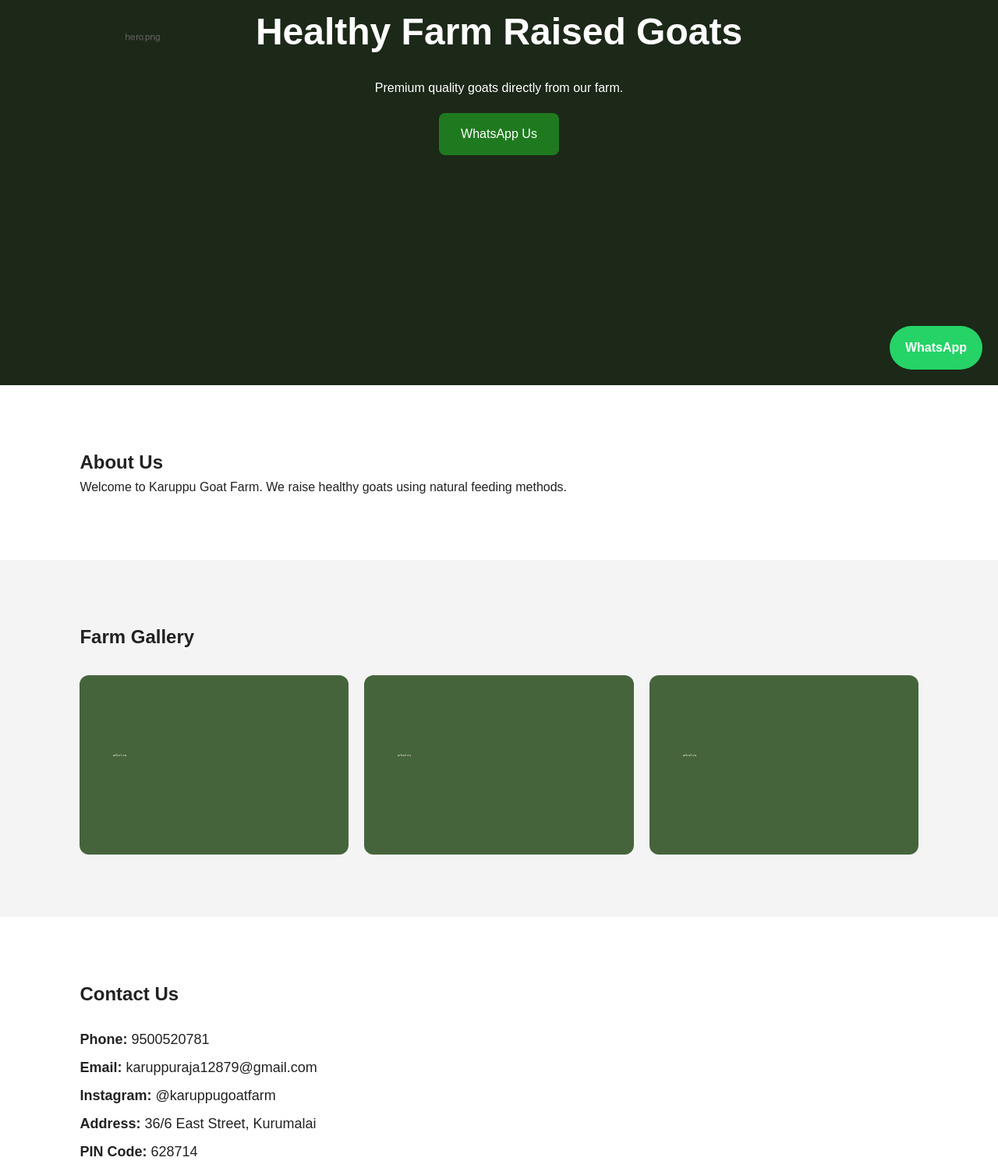
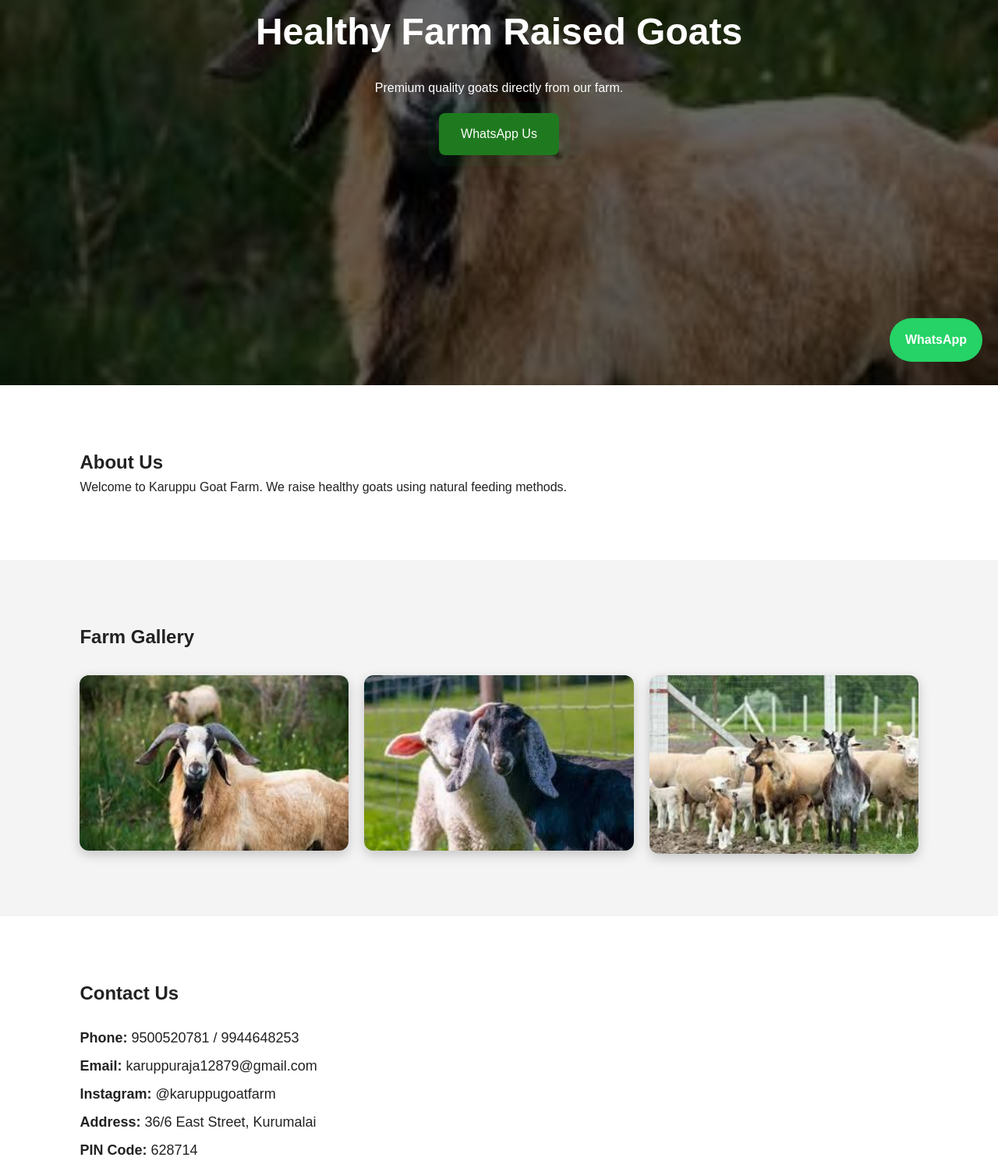
Before and after one commit to karuppuraja12879-netizen/Karuppu-farm-, a plain HTML site: page index.html in a window 1280 px wide. Shown: the part 306-1804 px from the top of the page at 78% size. Drawn offline with Linux system fonts and the light colour scheme.

Commit message:
Image add

```diff
--- a/index.html
+++ b/index.html
@@ -1,3 +1,4 @@
+
 <!DOCTYPE html>
 <html lang="en">
 <head>
@@ -29,7 +30,7 @@
 <div class="hero-content">
 <h2 id="heroTitle">Healthy Farm Raised Goats</h2>
 <p id="heroSubtitle">Premium quality goats directly from our farm.</p>
-<a class="btn" href="https://wa.me/919500520781" id="whatsappBtn">WhatsApp Us</a>
+<a class="btn pulse" href="https://wa.me/919500520781" id="whatsappBtn">WhatsApp Us</a>
 </div>
 </header>
 
@@ -44,9 +45,9 @@ Welcome to Karuppu Goat Farm. We raise healthy goats using natural feeding metho
 <h2 id="galleryTitle">Farm Gallery</h2>
 
 <div class="gallery">
-<img src="gallery1.png">
-<img src="gallery2.png">
-<img src="gallery3.png">
+<img src="gallery1.jpeg" class="gallery-img">
+<img src="gallery2.jpeg" class="gallery-img">
+<img src="gallery3.jpeg" class="gallery-img">
 </div>
 </section>
 
@@ -54,7 +55,7 @@ Welcome to Karuppu Goat Farm. We raise healthy goats using natural feeding metho
 <h2 id="contactTitle">Contact Us</h2>
 
 <div class="contact-box">
-<p><strong>Phone:</strong> 9500520781</p>
+<p><strong>Phone:</strong> 9500520781 / 9944648253</p>
 <p><strong>Email:</strong> karuppuraja12879@gmail.com</p>
 <p><strong>Instagram:</strong> @karuppugoatfarm</p>
 <p><strong>Address:</strong> 36/6 East Street, Kurumalai</p>
@@ -74,7 +75,7 @@ loading="lazy">
 
 </section>
 
-<a class="whatsapp" href="https://wa.me/919500520781">WhatsApp</a>
+<a class="whatsapp floating" href="https://wa.me/919500520781">WhatsApp</a>
 
 <footer>
 <p>© 2026 Karuppu Goat Farm</p>
--- a/style.css
+++ b/style.css
@@ -1,19 +1,166 @@
 
-*{margin:0;padding:0;box-sizing:border-box;font-family:Arial,sans-serif;}
-body{line-height:1.6;background:#fff;color:#222;}
-.hero{height:100vh;background:linear-gradient(rgba(0,0,0,.6),rgba(0,0,0,.6)),url('hero.png') center/cover;color:white;}
-nav{display:flex;justify-content:space-between;align-items:center;padding:20px 8%;}
-.nav-right{display:flex;align-items:center;gap:20px;}
-nav a{color:white;margin-left:15px;text-decoration:none;}
-select{padding:8px;border-radius:6px;border:none;}
-.hero-content{text-align:center;padding-top:18%;}
-.hero-content h2{font-size:48px;margin-bottom:20px;}
-.btn{display:inline-block;padding:14px 28px;background:#1f7a1f;color:white;text-decoration:none;border-radius:8px;margin-top:20px;}
-.section{padding:80px 8%;}
-.gray{background:#f4f4f4;}
-.gallery{display:grid;grid-template-columns:repeat(auto-fit,minmax(250px,1fr));gap:20px;margin-top:30px;}
-.gallery img{width:100%;border-radius:12px;}
-.contact-box{margin-top:20px;font-size:18px;line-height:2;}
-.map-box{margin-top:30px;border-radius:12px;overflow:hidden;}
-.whatsapp{position:fixed;bottom:20px;right:20px;background:#25D366;color:white;padding:15px 20px;border-radius:50px;text-decoration:none;font-weight:bold;}
-footer{background:#111;color:white;text-align:center;padding:20px;}
+*{
+margin:0;
+padding:0;
+box-sizing:border-box;
+font-family:Arial,sans-serif;
+scroll-behavior:smooth;
+}
+
+body{
+line-height:1.6;
+background:#fff;
+color:#222;
+overflow-x:hidden;
+}
+
+.hero{
+height:100vh;
+background:linear-gradient(rgba(0,0,0,.6),rgba(0,0,0,.6)),url('hero.jpeg') center/cover;
+color:white;
+animation:fadeIn 2s ease;
+}
+
+nav{
+display:flex;
+justify-content:space-between;
+align-items:center;
+padding:20px 8%;
+}
+
+.nav-right{
+display:flex;
+align-items:center;
+gap:20px;
+}
+
+nav a{
+color:white;
+margin-left:15px;
+text-decoration:none;
+transition:0.3s;
+}
+
+nav a:hover{
+color:#25D366;
+}
+
+select{
+padding:8px;
+border-radius:6px;
+border:none;
+}
+
+.hero-content{
+text-align:center;
+padding-top:18%;
+animation:slideUp 1.5s ease;
+}
+
+.hero-content h2{
+font-size:48px;
+margin-bottom:20px;
+}
+
+.btn{
+display:inline-block;
+padding:14px 28px;
+background:#1f7a1f;
+color:white;
+text-decoration:none;
+border-radius:8px;
+margin-top:20px;
+transition:0.3s;
+}
+
+.btn:hover{
+transform:scale(1.08);
+}
+
+.section{
+padding:80px 8%;
+animation:fadeIn 1.2s ease;
+}
+
+.gray{
+background:#f4f4f4;
+}
+
+.gallery{
+display:grid;
+grid-template-columns:repeat(auto-fit,minmax(250px,1fr));
+gap:20px;
+margin-top:30px;
+}
+
+.gallery-img{
+width:100%;
+border-radius:12px;
+transition:0.4s;
+cursor:pointer;
+box-shadow:0 5px 15px rgba(0,0,0,0.2);
+}
+
+.gallery-img:hover{
+transform:scale(1.05) rotate(1deg);
+}
+
+.contact-box{
+margin-top:20px;
+font-size:18px;
+line-height:2;
+}
+
+.map-box{
+margin-top:30px;
+border-radius:12px;
+overflow:hidden;
+}
+
+.whatsapp{
+background:#25D366;
+color:white;
+padding:15px 20px;
+border-radius:50px;
+text-decoration:none;
+font-weight:bold;
+}
+
+.floating{
+position:fixed;
+bottom:20px;
+right:20px;
+animation:bounce 2s infinite;
+}
+
+footer{
+background:#111;
+color:white;
+text-align:center;
+padding:20px;
+}
+
+@keyframes fadeIn{
+from{opacity:0;}
+to{opacity:1;}
+}
+
+@keyframes slideUp{
+from{transform:translateY(40px);opacity:0;}
+to{transform:translateY(0);opacity:1;}
+}
+
+@keyframes bounce{
+0%,100%{transform:translateY(0);}
+50%{transform:translateY(-10px);}
+}
+
+.pulse{
+animation:pulse 2s infinite;
+}
+
+@keyframes pulse{
+0%{box-shadow:0 0 0 0 rgba(37,211,102,.7);}
+70%{box-shadow:0 0 0 15px rgba(37,211,102,0);}
+100%{box-shadow:0 0 0 0 rgba(37,211,102,0);}
+}
```
Also changed, not shown: gallery1.jpeg (added), gallery2.jpeg (added), gallery3.jpeg (added), hero.jpeg (added).
